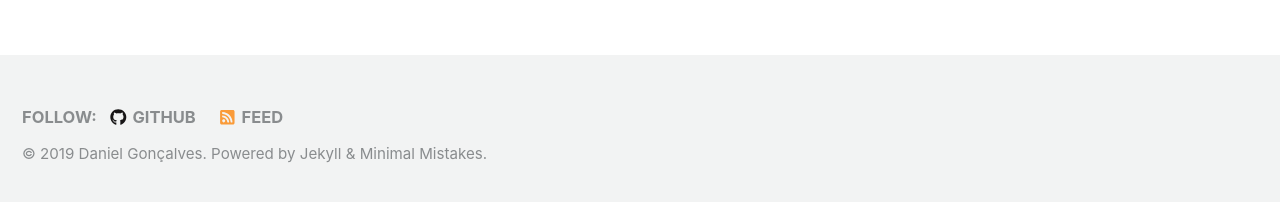
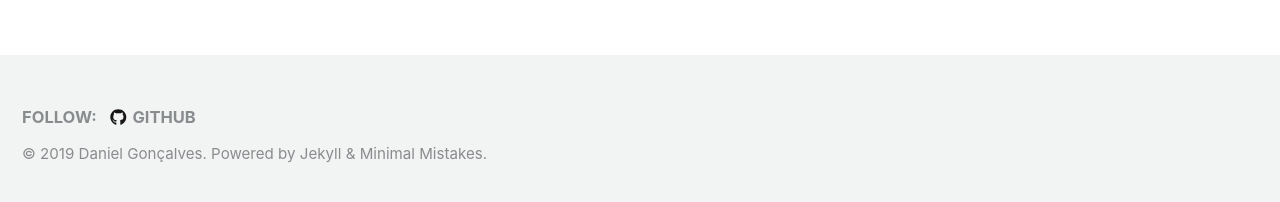
Before and after one commit to danielmg97/danielmg97.github.io, a Jekyll site: the page built from index.html, in a window 1280 px wide and 900 px high, scrolled down 1226 px. Shown: the part 690-892 px from the top of the window. Built offline with Jekyll 4.4.1, drawn with Linux system fonts in a browser that asks for light colours; cached includes are drawn as plain includes; nearby versions of some CDN libraries; the list of posts is cut into pages by our own code.

```diff
--- a/_config.yml
+++ b/_config.yml
@@ -62,8 +62,8 @@
 reCaptcha:
   siteKey                :
   secret                 :
-#atom_feed:
-  #path                   : # blank (default) uses feed.xml
+atom_feed:
+  path                   : # blank (default) uses feed.xml
 search                   : # true, false (default)
 search_full_content      : # true, false (default)
 search_provider          : # lunr (default), algolia, google
--- a/_includes/footer.html
+++ b/_includes/footer.html
@@ -11,8 +11,6 @@
         {% endif %}
       {% endfor %}
     {% endif %}
-
-    <li><a href="{% if site.atom_feed.path %}{{ site.atom_feed.path }}{% else %}{{ '/feed.xml' | relative_url }}{% endif %}"><i class="fas fa-fw fa-rss-square" aria-hidden="true"></i> {{ site.data.ui-text[site.locale].feed_label | default: "Feed" }}</a></li>
   </ul>
 </div>
 
```
